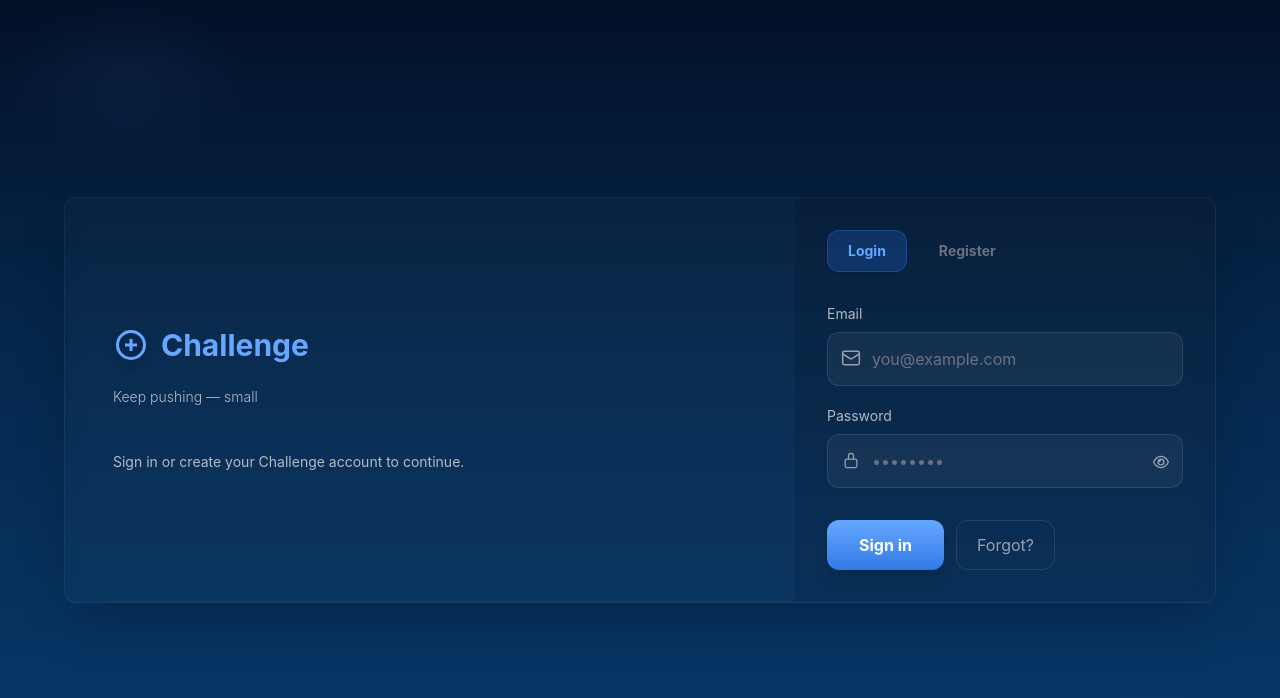
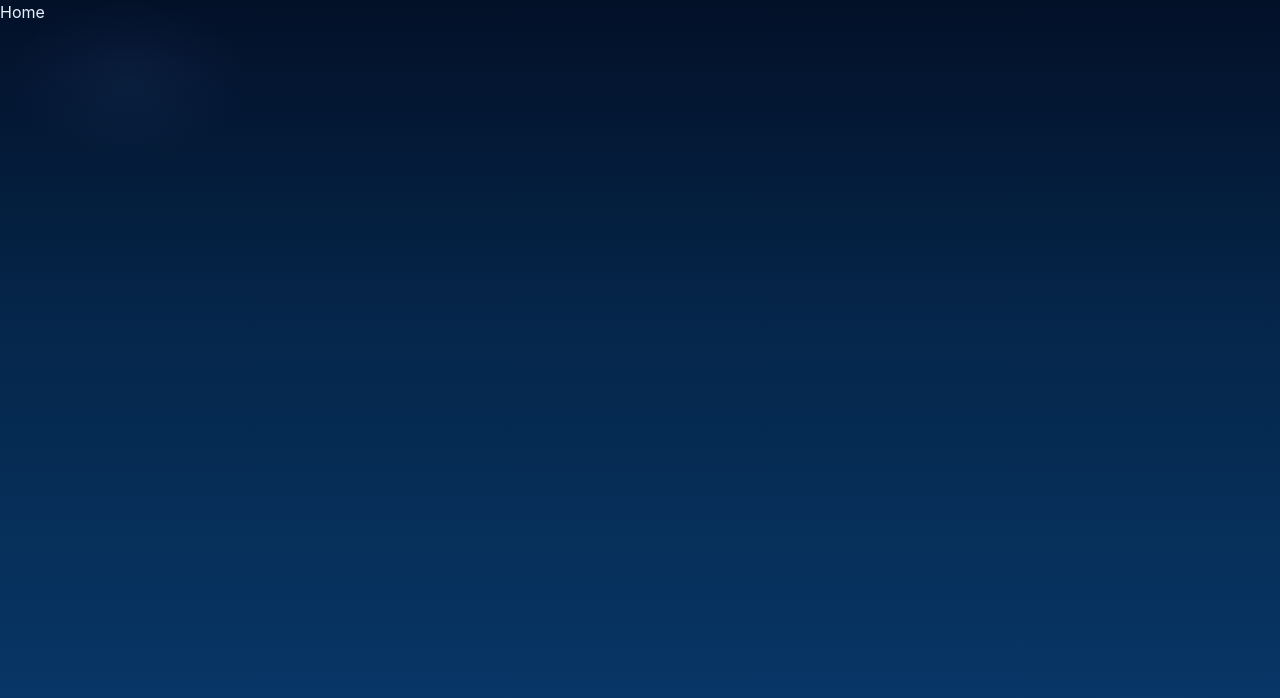
Before and after one commit to miavai649/dashboard, a React (Vite) app: page / in a window 1280 px wide. Shown: the top 698 px of the page. Built offline with nearby package versions, Linux system fonts and the light colour scheme; sample sign-in values are in the browser's storage.

Commit message:
create protected route component to protect pages

```diff
--- a/src/App.tsx
+++ b/src/App.tsx
@@ -2,6 +2,8 @@ import { BrowserRouter, Route, Routes } from "react-router";
 import AuthPage from "./pages/AuthPage";
 import { QueryClient, QueryClientProvider } from "@tanstack/react-query";
 import { ToastContainer, Zoom } from "react-toastify";
+import Home from "./pages/Home";
+import ProtectedRoute from "./components/layout/ProtectedRoute";
 
 const queryClient = new QueryClient();
 
@@ -9,12 +11,23 @@ function App() {
   return (
     <QueryClientProvider client={queryClient}>
       <BrowserRouter>
+        {/* routes */}
         <Routes>
-          <Route path="/*" element={<AuthPage />} />
+          <Route path="/auth" element={<AuthPage />} />
+          <Route
+            path="/"
+            element={
+              <ProtectedRoute>
+                <Home />
+              </ProtectedRoute>
+            }
+          />
         </Routes>
+
+        {/* toast notifications */}
         <ToastContainer
           position="top-center"
-          autoClose={5000}
+          autoClose={2500}
           hideProgressBar={false}
           newestOnTop
           closeOnClick
--- /dev/null
+++ b/src/components/layout/ProtectedRoute.tsx
@@ -0,0 +1,14 @@
+import { Navigate } from "react-router";
+import { useAuth } from "../../hook/useAuth";
+
+const ProtectedRoute = ({ children }: { children: React.ReactNode }) => {
+  const { user } = useAuth();
+
+  if (!user) {
+    return <Navigate to="/auth" replace />;
+  }
+
+  return children;
+};
+
+export default ProtectedRoute;
```
